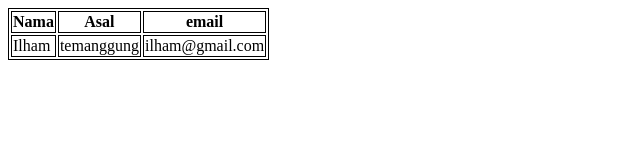
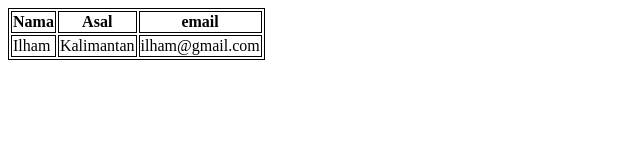
Before and after one commit to fadlifadul/RevoU-Lat1, a plain HTML site: page index.html in a window 1280 px wide. Shown: the full height of the page, 0-640 px from the left. Drawn offline with Linux system fonts and the light colour scheme.

Commit message:
ubah asal

```diff
--- a/index.html
+++ b/index.html
@@ -21,7 +21,7 @@
       </tr>
       <tr>
         <td>Ilham</td>
-        <td>temanggung</td>
+        <td>Kalimantan</td>
         <td>ilham@gmail.com</td>
       </tr>
     </table>
```
